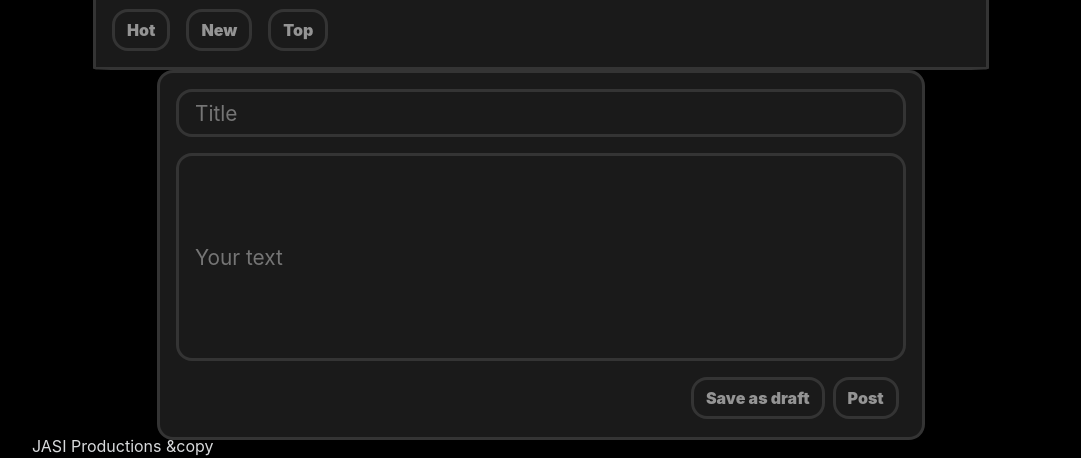
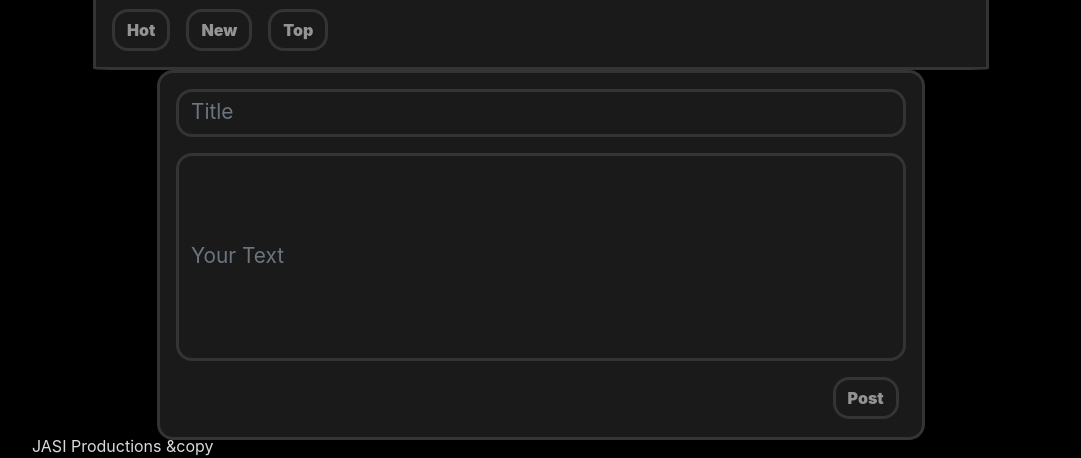
Before and after one commit to re-do-it/front-end-repository, a React (Create React App) app: page /newpost in a window 1280 px wide. Shown: the part 342-800 px from the top of the page, without its empty margins (99-1180 px from the left). Built offline with nearby package versions, Linux system fonts and the light colour scheme.

Commit message:
Change createform to react bootstrap

```diff
--- a/src/Components/Main/Homepage/CreatePost.js
+++ b/src/Components/Main/Homepage/CreatePost.js
@@ -1,16 +1,23 @@
-import './CreatePost.css'
+import './CreatePost.css';
+
+import Form from 'react-bootstrap/Form';
 
 function CreatePost(props) {
-    return (
-			<form className='create-post d-flex flex-column align-items-center p-3 gap-3'>
-				<input className='title-input' type='text' placeholder='Title' />
-				<input className='body-input d-flex justify-content-start' type='text' placeholder='Your text' />
-                <div className='bottom-button-container d-flex justify-content-end gap-2'>
-                    <button className='btn'>Save as draft</button>
-                    <button className='btn'>Post</button>
-                </div>
-			</form>
-		);
+	return (
+		<Form className='create-post d-flex flex-column align-items-center p-3 gap-3'>
+			<Form.Control className='title-input' type='text' placeholder='Title' />
+
+			<Form.Control
+				className='body-input d-flex justify-content-start'
+				type='text'
+				placeholder='Your Text'
+			/>
+
+			<div className='bottom-button-container d-flex justify-content-end gap-2'>
+				<button className='btn'>Post</button>
+			</div>
+		</Form>
+	);
 }
 
 export default CreatePost;
```
